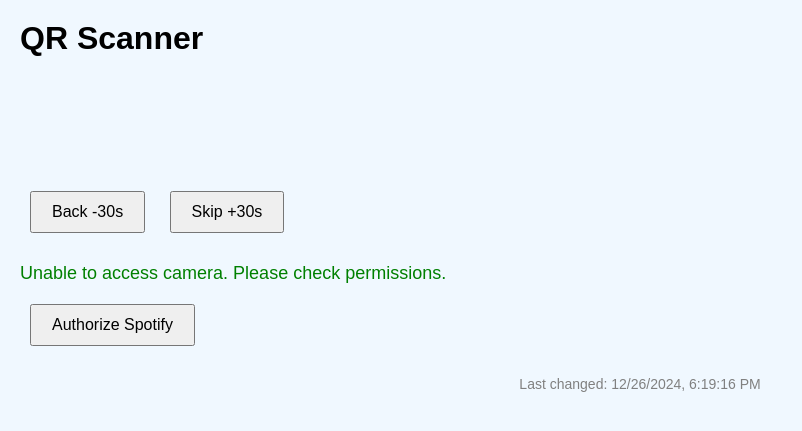
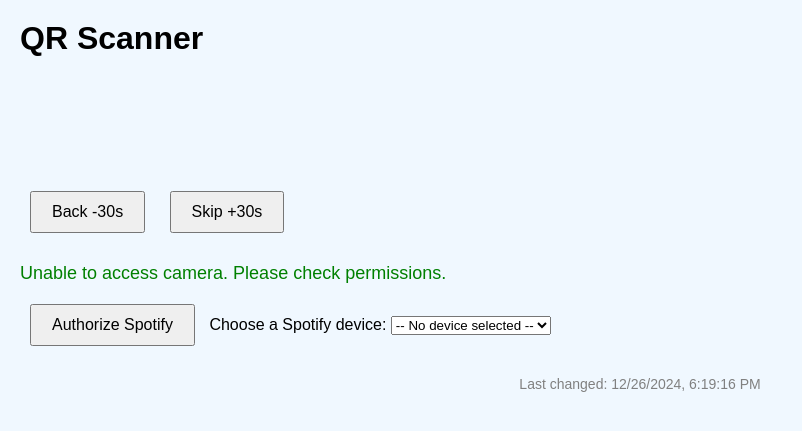
Before and after one commit to oduerr/oduerr.github.io, a Jekyll site: the page qr.html, which Jekyll copies as it is, in a window 1280 px wide. Shown: the top 431 px of the page, without its empty margins (0-802 px from the left). Built offline with Jekyll 4.4.1, drawn with Linux system fonts in a browser that asks for light colours; part of the change alters nothing that is shown.

Commit message:
Selection of Spotify Device

```diff
--- a/qr.html
+++ b/qr.html
@@ -133,6 +133,12 @@
       <div id="output"></div>
       <div id="song-url"></div>
       <button id="authorize">Authorize Spotify</button>
+      <label for="device-select">Choose a Spotify device:</label>
+      <select id="device-select">
+        <option value="">-- No device selected --</option>
+        <!-- Devices will be dynamically populated -->
+      </select>
+      <br/>
       <footer style="text-align: center; margin-top: 20px; font-size: 14px; color:gray;">
         Last changed: <span id="last-changed">—</span>
       </footer>
@@ -166,6 +172,9 @@
     const songUrl = document.getElementById('song-url');
 
     const authorizeButton = document.getElementById('authorize');
+    const deviceSelect = document.getElementById('device-select'); // Dropdown element
+    let selectedDeviceId = null; // Store selected device ID
+
     const back30Button = document.getElementById('back-30');
     const skip30Button = document.getElementById('skip-30');
 
@@ -300,6 +309,39 @@
       }
     }
 
+    async function fetchAvailableDevices() {
+      if (!spotifyAccessToken) return;
+
+      try {
+        const response = await fetch('https://api.spotify.com/v1/me/player/devices', {
+          headers: { Authorization: `Bearer ${spotifyAccessToken}` },
+        });
+        const data = await response.json();
+
+        // Clear existing options in dropdown
+        deviceSelect.innerHTML = '<option value="">-- No device selected --</option>';
+
+        // Populate the dropdown with available devices
+        data.devices.forEach(device => {
+          const option = document.createElement('option');
+          option.value = device.id;
+          option.textContent = device.name;
+          deviceSelect.appendChild(option);
+        });
+
+        // Listen for device selection
+        deviceSelect.addEventListener('change', () => {
+          selectedDeviceId = deviceSelect.value;
+          output.innerText = selectedDeviceId
+            ? `Selected device: ${deviceSelect.options[deviceSelect.selectedIndex].textContent}`
+            : 'No device selected';
+        });
+      } catch (error) {
+        console.error('Error fetching devices:', error);
+        output.innerText = 'Error fetching devices. Please try again.';
+      }
+    }
+
     // 4. Spotify Authorization
     authorizeButton.addEventListener('click', () => {
       const clientId = 'd81545e258004fdb87a8dc3b42a7ebcd'; // Provide your Spotify Client ID
@@ -320,6 +362,8 @@
       // Disable the authorization button and update its label
       authorizeButton.disabled = true;
       authorizeButton.textContent = 'Spotify Authorized';
+
+      fetchAvailableDevices();
     }
   }
 
@@ -380,6 +424,17 @@
         output.innerText = 'Please authorize Spotify first!';
         return;
       }
+
+      if (!selectedDeviceId) {
+        output.innerText = 'Please select a device first!';
+        return;
+      }
+
+      await fetch(`https://api.spotify.com/v1/me/player/play?device_id=${selectedDeviceId}`, {
+        method: 'PUT',
+        headers: { Authorization: `Bearer ${spotifyAccessToken}` },
+        body: JSON.stringify({ uris: [`spotify:track:${trackId}`] }),
+      });
 
       try {
         const activeDevice = await fetch('https://api.spotify.com/v1/me/player/devices', {
```
